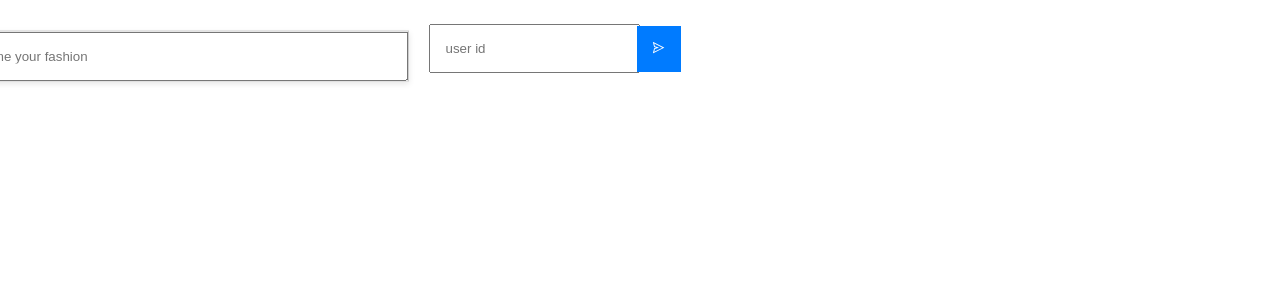
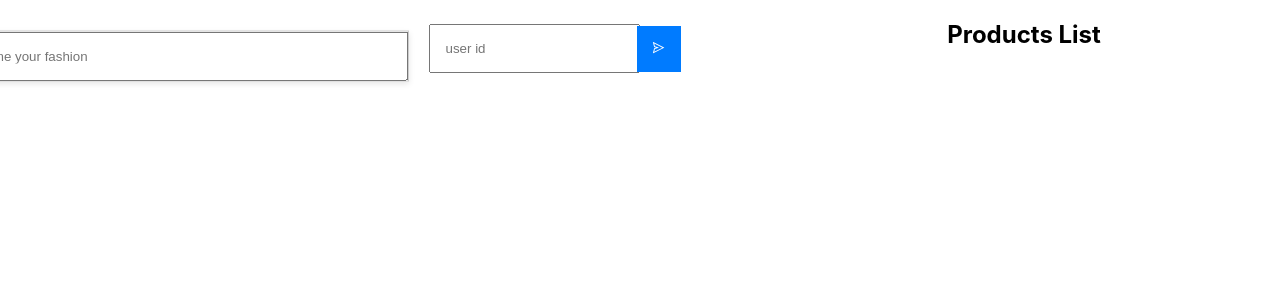
Before and after one commit to 13Mudit/fashion_generator, a React (Create React App) app in the folder flipkart_grid_react_app/: page / in a window 1280 px wide. Shown: the top 300 px of the page. Built offline with nearby package versions, Linux system fonts and the light colour scheme.

Commit message:
rending products X.0

```diff
--- a/flipkart_grid_react_app/src/App.js
+++ b/flipkart_grid_react_app/src/App.js
@@ -1,16 +1,10 @@
 import './App.css';
 import SearchBar from './components/frontPage/SearchBar/SearchBar.js';
-import Products from "./components/frontPage/Products.js";
 
 function App() {
   return (
     <div className="App">
-      <div className = "left">
-        <SearchBar/>
-      </div>
-      <div className = "right">
-        <Products />
-      </div>
+    <SearchBar/>
     </div>
   );
 }
--- a/flipkart_grid_react_app/src/components/frontPage/Products.js
+++ b/flipkart_grid_react_app/src/components/frontPage/Products.js
@@ -1,6 +1,6 @@
 // import {ProductsList} from './SearchBar/SearchBar.js';
 import {useState} from 'react';
-import { ProductsList, Start } from './SearchBar/SearchBar';
+import { Start } from './SearchBar/SearchBar';
 
 import React from 'react';
 
@@ -15,13 +15,8 @@ const ProductComponent = ({ id, name }) => {
 
 
 const Products = ({ ProductsList }) => {
+//   console.log("ProducstList size", ProductsList.length);
 
-  const [msg, setMsg] = useState();
-
-    if(Start === 1){
-        <p>What are looking today</p>
-    }
-    else{
     try{
         return (
             <div>
@@ -32,11 +27,8 @@ const Products = ({ ProductsList }) => {
             </div>
         );
     } catch {
-
         return <p> Sorry no similar products available </p>
     }
-    }
-
 };
 
 export default Products;
--- a/flipkart_grid_react_app/src/components/frontPage/SearchBar/SearchBar.css
+++ b/flipkart_grid_react_app/src/components/frontPage/SearchBar/SearchBar.css
@@ -58,3 +58,12 @@
         height: 512px;
         width: 512px;
     }
+
+    .left {
+        width: 60%;
+        float: left;
+    }
+    .right{
+        width:40%;
+        float: right;
+    }
--- a/flipkart_grid_react_app/src/components/frontPage/SearchBar/SearchBar.js
+++ b/flipkart_grid_react_app/src/components/frontPage/SearchBar/SearchBar.js
@@ -1,9 +1,9 @@
 import React, { useEffect, useState } from 'react';
 import './SearchBar.css'; // Import your CSS file for styling
 import { AiOutlineSend } from 'react-icons/ai';
+import Products from '../Products.js'
 
-const start = 1;
-const productsArray = [];
+let start = 1;
 function SearchBar() {
   const [imageData, setImageData] = useState(null);
   const [postData, setPostData] = useState({ user: '', query: '' });
@@ -73,7 +73,7 @@ function SearchBar() {
         // Handle the retrieved JSON data here
         console.log("data is ",  data);
         setProducts(data);
-        productsArray = products;
+
       })
       .catch(error => {
         // Handle errors here
@@ -96,6 +96,7 @@ function SearchBar() {
 
   return (
     <div>
+      <div className='left'>
         <div className="prompt-container">
           <div className="prompt-box">
             <div className="input-container">
@@ -125,9 +126,13 @@ function SearchBar() {
           imageData && <img  className='geni-image' src={imageData} alt="Fetched Image" />
         )}
       </div>
+      <div className='right'>
+        <Products ProductsList={products}/>
+      </div>
+    </div>
+
   );
 }
 
 export default SearchBar;
-export let ProductsList = productsArray;
 export let Start = start;
```
Lines whose indentation alone changed are shown as unchanged.
